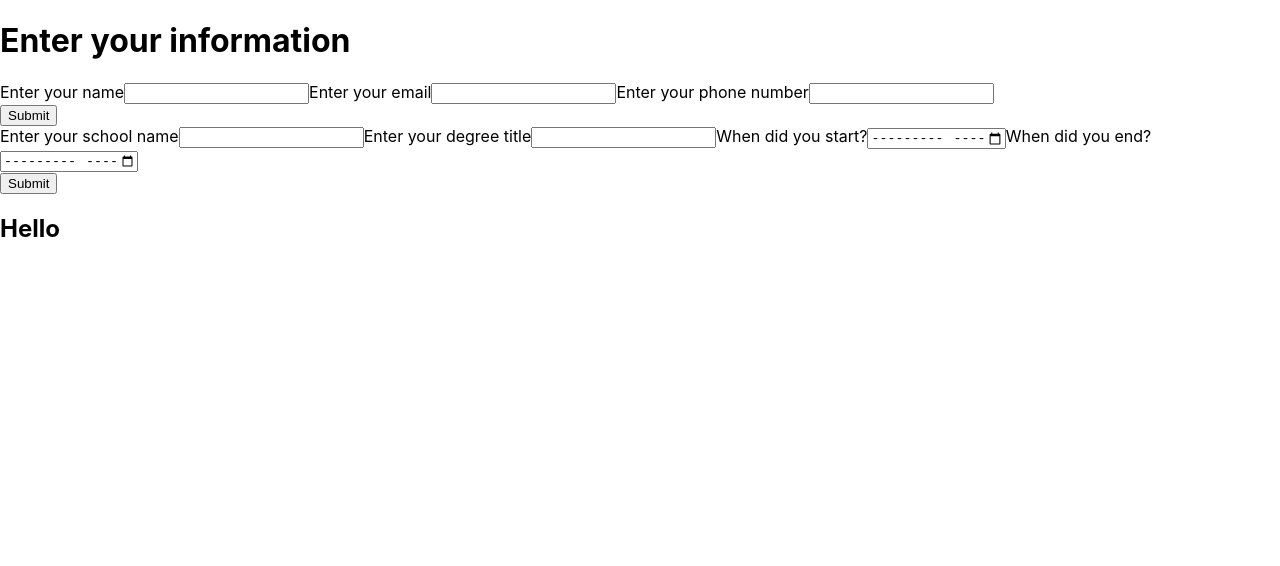
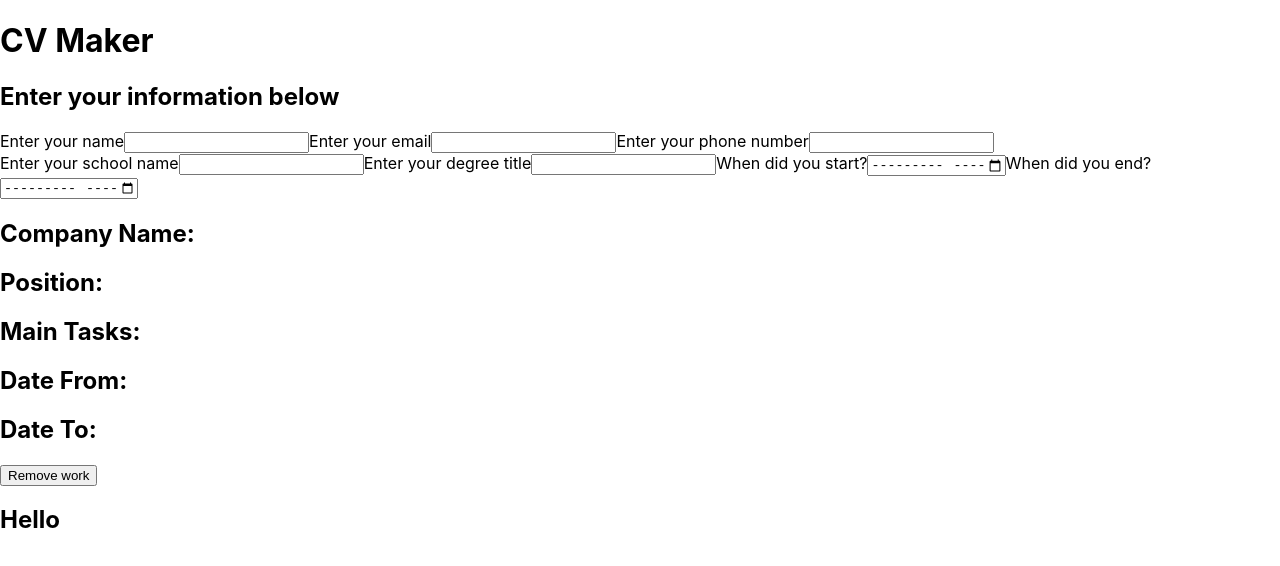
Before and after one commit to Tom2612/React-CV-Project, a React (Create React App) app: page / in a window 1280 px wide. Shown: the top 566 px of the page. Built offline with nearby package versions, Linux system fonts and the light colour scheme.

Commit message:
Update App.js
Refactored code

```diff
--- a/src/App.js
+++ b/src/App.js
@@ -100,7 +100,6 @@ class App extends Component {
     this.setState({
       allWork: this.state.allWork.concat(this.state.work),
       work: {
-        //all values to ''
         companyName: '',
         position: '',
         mainTasks:'',
@@ -108,7 +107,9 @@ class App extends Component {
         dateTo: ''
       }
     })
+    console.log(this.state.allWork)
   }
+
   buttonControl(value) {
     if (value) {
       return <button>Edit</button>
@@ -116,27 +117,53 @@ class App extends Component {
       return <button type="submit">Submit</button>
     }
   }
+
   render() {
       const { name, email, phone } = this.state.generalInfo;
       const { schoolName, degree, startYear, endYear } = this.state.schoolInfo;
       const { companyName, position, mainTasks, dateFrom, dateTo } = this.state.work;
     return (
       <div className="main">
-        <h1>Enter your information</h1>
-        <form onSubmit={this.handleSubmitGeneral} className="form general--form">
-          {this.state.generalInfo.done ? <General name={name} email={email} phone={phone}/> :
-            <GeneralForm handleChangeGeneral={this.handleChangeGeneral}  name={name} email={email} phone={phone}/>
+        <h1>CV Maker</h1>
+        <h2>Enter your information below</h2>
+
+          {this.state.generalInfo.done ?
+            <General
+              className="cv"
+              name={name}
+              email={email}
+              phone={phone}
+              onSubmitGeneral={this.handleSubmitGeneral}
+            /> :
+            <GeneralForm
+              handleChangeGeneral={this.handleChangeGeneral}
+              onSubmitGeneral={this.handleSubmitGeneral}
+              name={name}
+              email={email}
+              phone={phone}
+            />
           }
-          {!this.state.generalInfo.done ? this.buttonControl(false) : this.buttonControl(true)}
-        </form>
 
-        <form onSubmit={this.handleSubmitEducation} className="form education--form">
           {this.state.schoolInfo.done ?
-          <Education schoolName={schoolName} degree={degree} startYear={startYear} endYear={endYear}/>
-          : <EducationForm handleChangeEducation={this.handleChangeEducation}  schoolName={schoolName} degree={degree} startYear={startYear} endYear={endYear}/>}
-          {!this.state.schoolInfo.done ? this.buttonControl(false) : this.buttonControl(true)}
-        </form>
+            <Education
+              className="cv"
+              onSubmitEducation={this.handleSubmitEducation}
+              schoolName={schoolName}
+              degree={degree}
+              startYear={startYear}
+              endYear={endYear}
+            /> :
+            <EducationForm
+              handleChangeEducation={this.handleChangeEducation}
+              onSubmitEducation={this.handleSubmitEducation}
+              schoolName={schoolName}
+              degree={degree}
+              startYear={startYear}
+              endYear={endYear}
+            />
+          }
 
+        <Work />
         <WorkForm />
       </div>
     )
```
